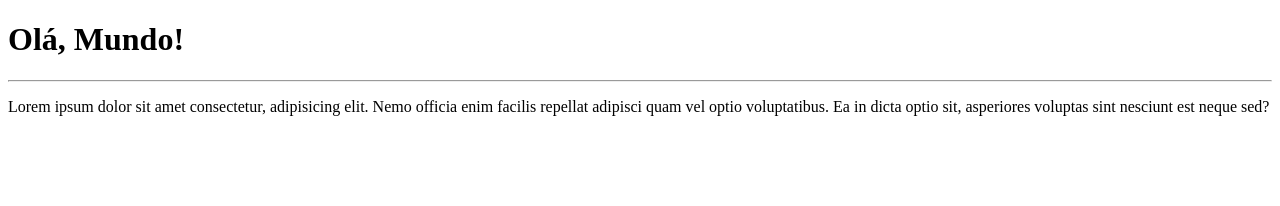
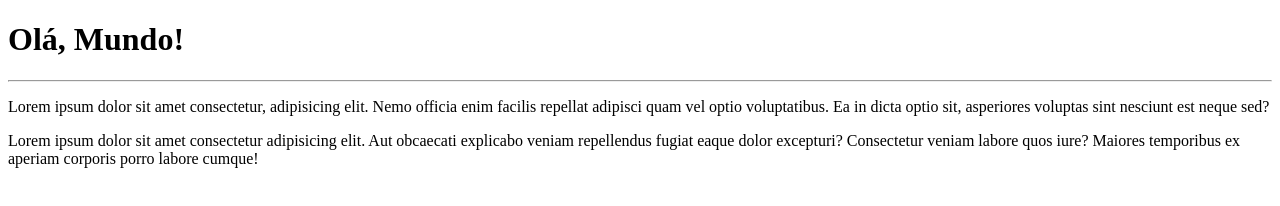
Before and after one commit to edsonfreitas/Ola-Mundo, a plain HTML site: page site-exemplo/index.html in a window 1280 px wide. Drawn offline with Linux system fonts and the light colour scheme.

Commit message:
Adicionei um parágrafo

```diff
--- a/site-exemplo/index.html
+++ b/site-exemplo/index.html
@@ -10,5 +10,6 @@
     <h1>Olá, Mundo!</h1>
     <hr>
     <p>Lorem ipsum dolor sit amet consectetur, adipisicing elit. Nemo officia enim facilis repellat adipisci quam vel optio voluptatibus. Ea in dicta optio sit, asperiores voluptas sint nesciunt est neque sed?</p>
+    <p>Lorem ipsum dolor sit amet consectetur adipisicing elit. Aut obcaecati explicabo veniam repellendus fugiat eaque dolor excepturi? Consectetur veniam labore quos iure? Maiores temporibus ex aperiam corporis porro labore cumque!</p>
 </body>
 </html>
```
